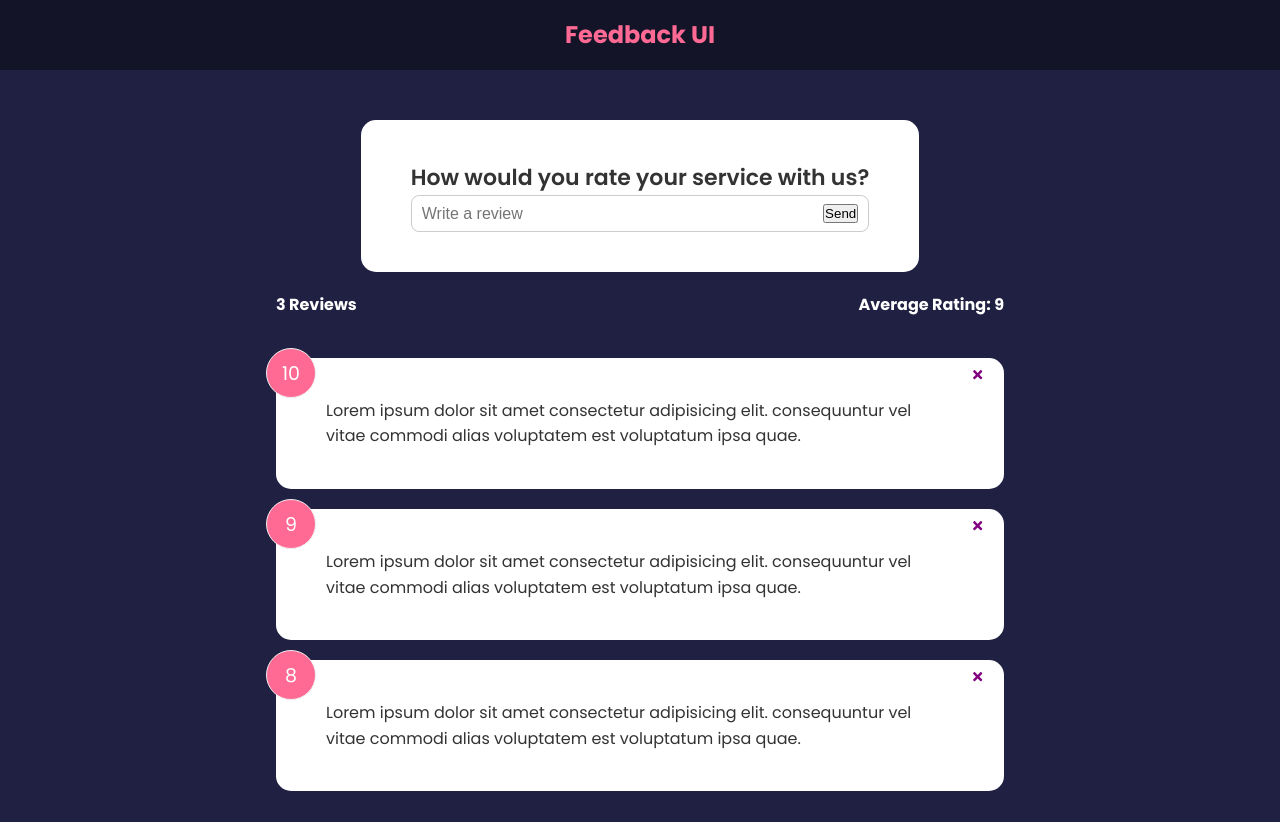
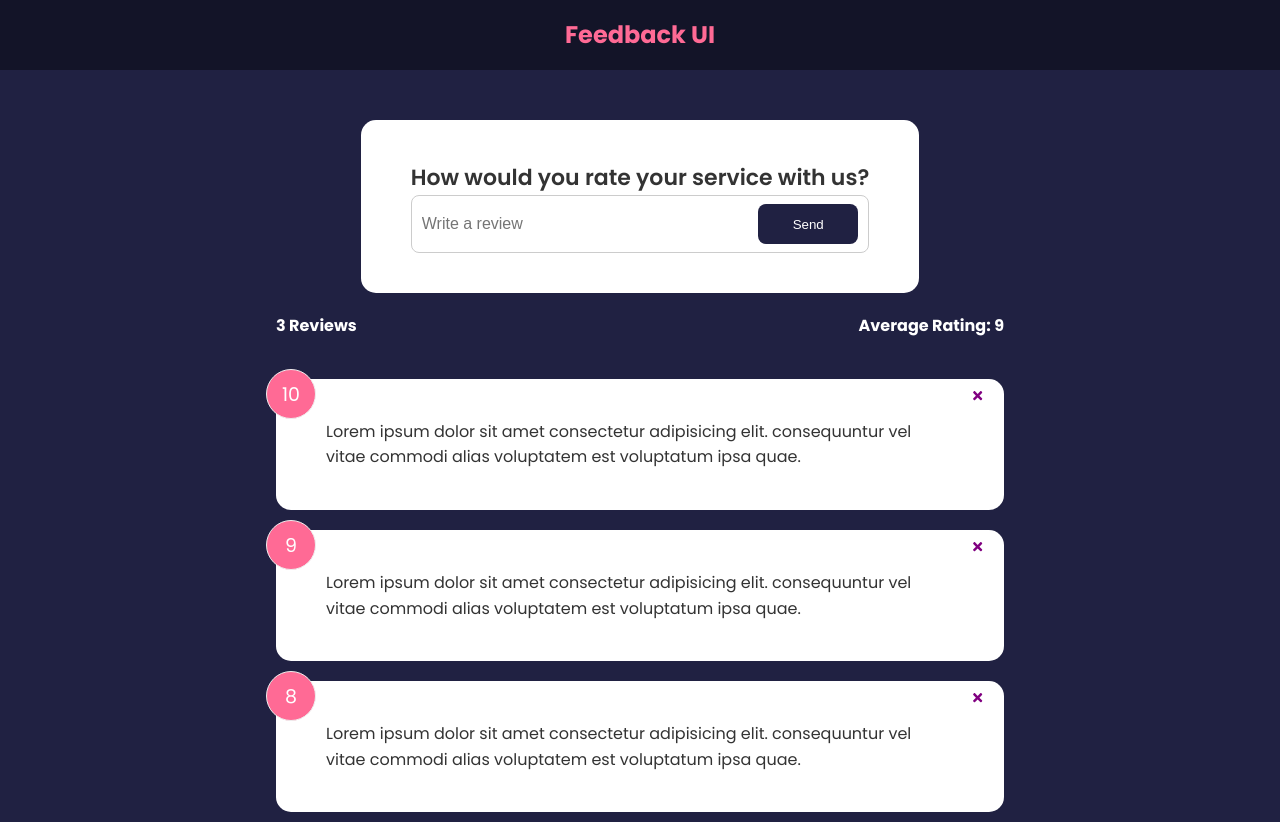
Before and after one commit to techstackmedia/react-front-to-back, a React (Create React App) app: page / in a window 1280 px wide. Before the commit the page ends 801 px from the top, so only its background shows below. Built offline with nearby package versions, Linux system fonts and the light colour scheme.

Commit message:
custom button commonent

```diff
--- /dev/null
+++ b/src/components/Button.jsx
@@ -0,0 +1,24 @@
+import PropTypes from 'prop-types';
+
+const Button = ({ children, version, type, isDisabled }) => {
+  return (
+    <button type={type} disabled={isDisabled} className={`btn btn-${version}`}>
+      {children}
+    </button>
+  );
+};
+
+export default Button;
+
+Button.defaultProps = {
+  version: 'primary',
+  type: 'button',
+  isDisabled: false,
+};
+
+Button.propTypes = {
+  children: PropTypes.node.isRequired,
+  version: PropTypes.string,
+  type: PropTypes.string,
+  isDisabled: PropTypes.bool,
+};
--- a/src/components/FeedbackForm.jsx
+++ b/src/components/FeedbackForm.jsx
@@ -1,5 +1,6 @@
 import { useState } from 'react';
 import Card from './shared/Card';
+import Button from './Button';
 
 const FeedbackForm = () => {
   const [text, setText] = useState('');
@@ -14,7 +15,7 @@ const FeedbackForm = () => {
         {/* @todo - rating select component */}
         <div className='input-group'>
           <input placeholder='Write a review' type='text' onChange={handleTextChange} value={text} />
-          <button type='submit'>Send</button>
+          <Button type='submit' /* version='secondary' */>Send</Button>
         </div>
       </form>
     </Card>
```
Also changed, not shown: 1 other file (tests, documents, lock files or other folders).
